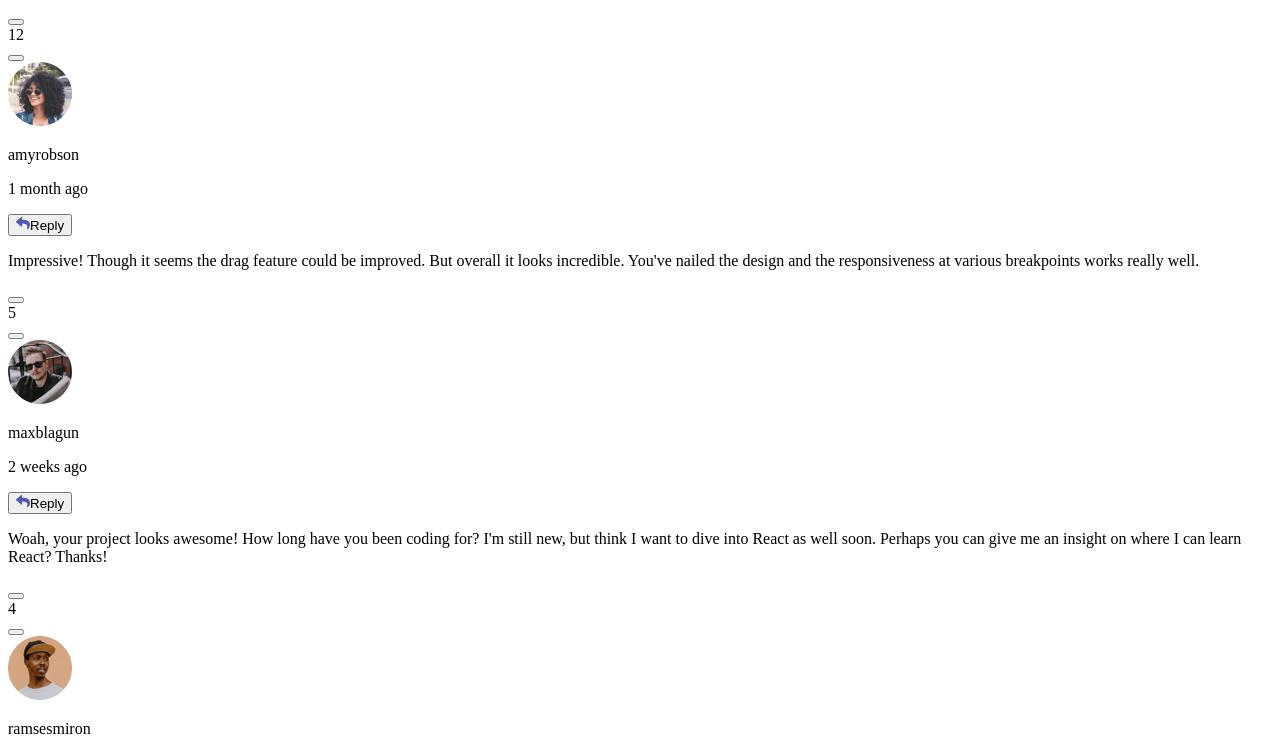
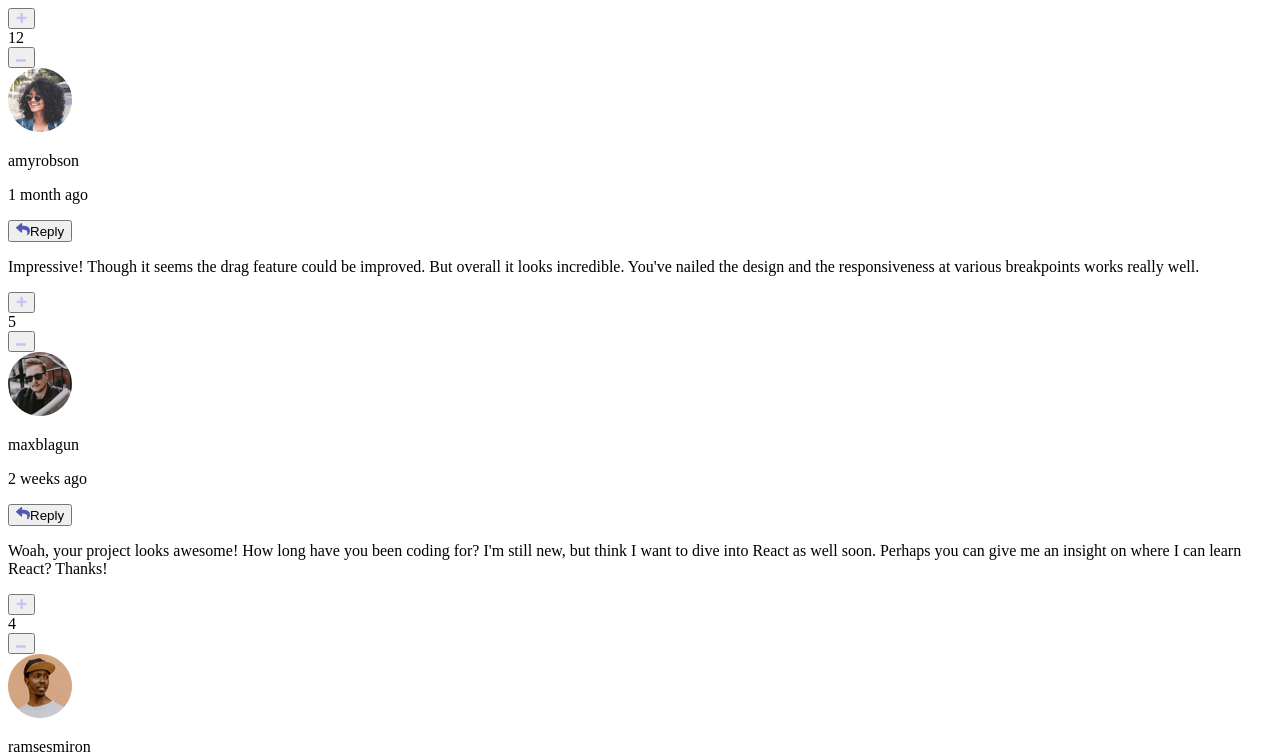
Before and after one commit to danielmon2/interactive-comment-section, a React (Vite) app: page / in a window 1280 px wide. Shown: the top 754 px of the page. Built offline with nearby package versions, Linux system fonts and the light colour scheme.

Commit message:
Styling for comment upvotes/downvotes

```diff
--- a/src/Comment.jsx
+++ b/src/Comment.jsx
@@ -1,6 +1,13 @@
 import DeleteModal from "./DeleteModal";
 
-const Comment = ({ score, data, currentUser, onDelete, onScoreChange }) => {
+const Comment = ({
+  score,
+  data,
+  currentUser,
+  onDelete,
+  onScoreChange,
+  commentRated,
+}) => {
   // Add @ if it's a reply
   let answerTo = "";
   if (data.replyingTo) {
@@ -48,14 +55,24 @@ const Comment = ({ score, data, currentUser, onDelete, onScoreChange }) => {
         <button
           className="upvote-btn"
           onClick={() => onScoreChange(data.id, "upvote")}
-        ></button>
-        <div>
+        >
+          <img
+            className={commentRated === "upvote" ? "score-img-purple" : ""}
+            src="/assets/images/icon-plus.svg"
+          />
+        </button>
+        <div className="comment-score">
           <span>{score}</span>
         </div>
         <button
           className="downvote-btn"
           onClick={() => onScoreChange(data.id, "downvote")}
-        ></button>
+        >
+          <img
+            className={commentRated === "downvote" ? "score-img-purple" : ""}
+            src="/assets/images/icon-minus.svg"
+          />
+        </button>
       </div>
 
       <div>
--- a/src/CommentSection.jsx
+++ b/src/CommentSection.jsx
@@ -93,6 +93,7 @@ const CommentSection = () => {
             currentUser={currentUser.username}
             onDelete={handleOpenDeleteModal}
             onScoreChange={handleScoreChange}
+            commentRated={isCommentRated[el.id] && isCommentRated[el.id]}
           />
           {el.replies.length !== 0 && (
             <div className="reply-container">
@@ -106,6 +107,9 @@ const CommentSection = () => {
                     currentUser={currentUser.username}
                     onDelete={handleOpenDeleteModal}
                     onScoreChange={handleScoreChange}
+                    commentRated={
+                      isCommentRated[el.id] && isCommentRated[el.id]
+                    }
                   />
                 ))}
               </div>
--- a/src/style.css
+++ b/src/style.css
@@ -60,38 +60,35 @@ button {
   display: flex;
   flex-direction: column;
   margin-right: 20px;
+}
 
-  div,
+.comment-score,
 .upvote-btn,
 .downvote-btn {
   background-color: var(--grey-50);
   width: 28px;
   height: 22px;
-  }
-
-  div {
   display: flex;
   justify-content: center;
   align-items: center;
 }
 
 .upvote-btn {
-    background-image: url(/assets/images/icon-plus.svg);
-    background-repeat: no-repeat;
-    background-position: 50%;
   border-radius: 5px 5px 0 0;
 }
 
 .downvote-btn {
-    background-image: url(/assets/images/icon-minus.svg);
-    background-repeat: no-repeat;
-    background-position: 50%;
   border-radius: 0 0 5px 5px;
 }
+
+.score-img-purple {
+  filter: brightness(0) saturate(100%) invert(34%) sepia(10%) saturate(3208%)
+    hue-rotate(200deg) brightness(105%) contrast(96%);
+}
+
 .upvote-btn:hover,
 .downvote-btn:hover {
   background-color: var(--grey-100);
-  }
 }
 
 .comment-top-row {
```
Lines whose indentation alone changed are shown as unchanged.
